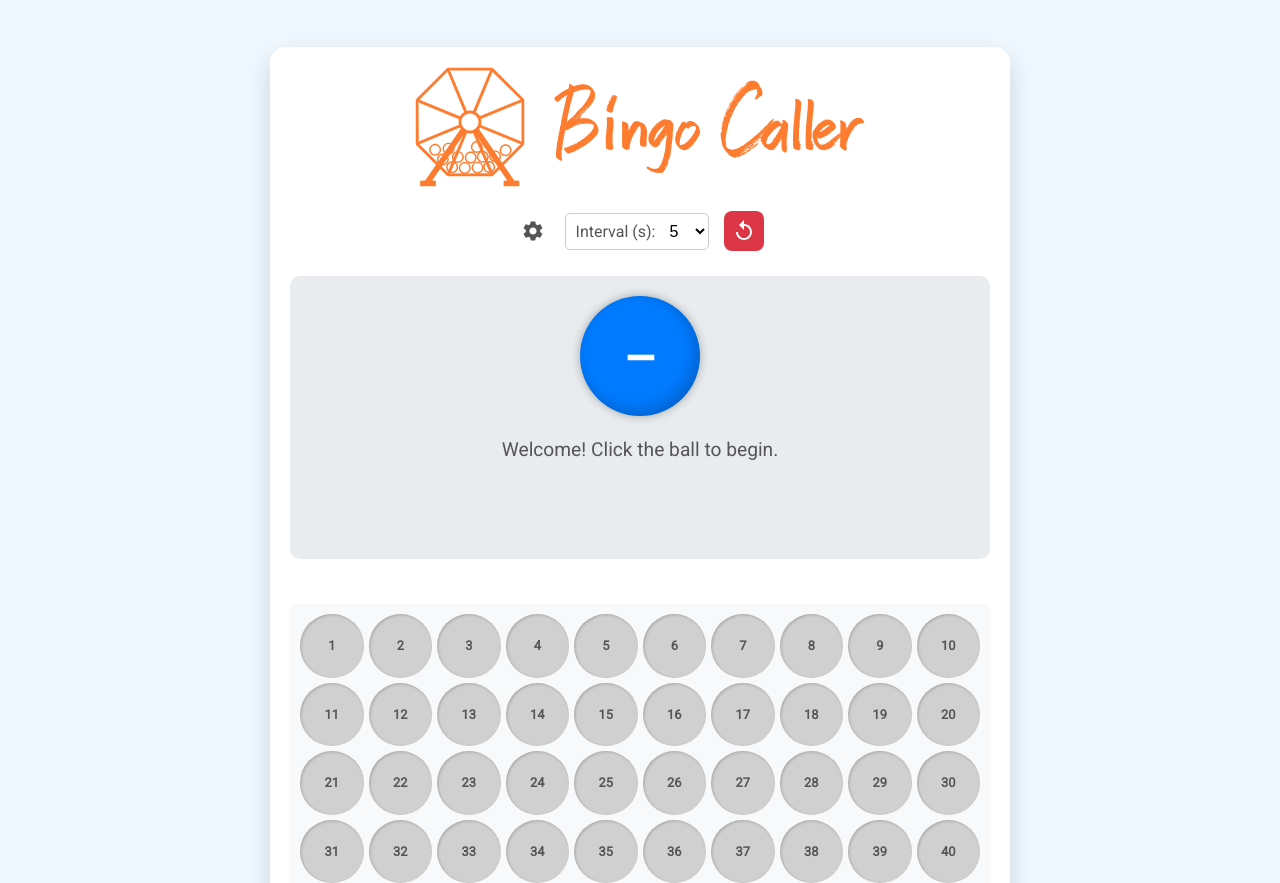
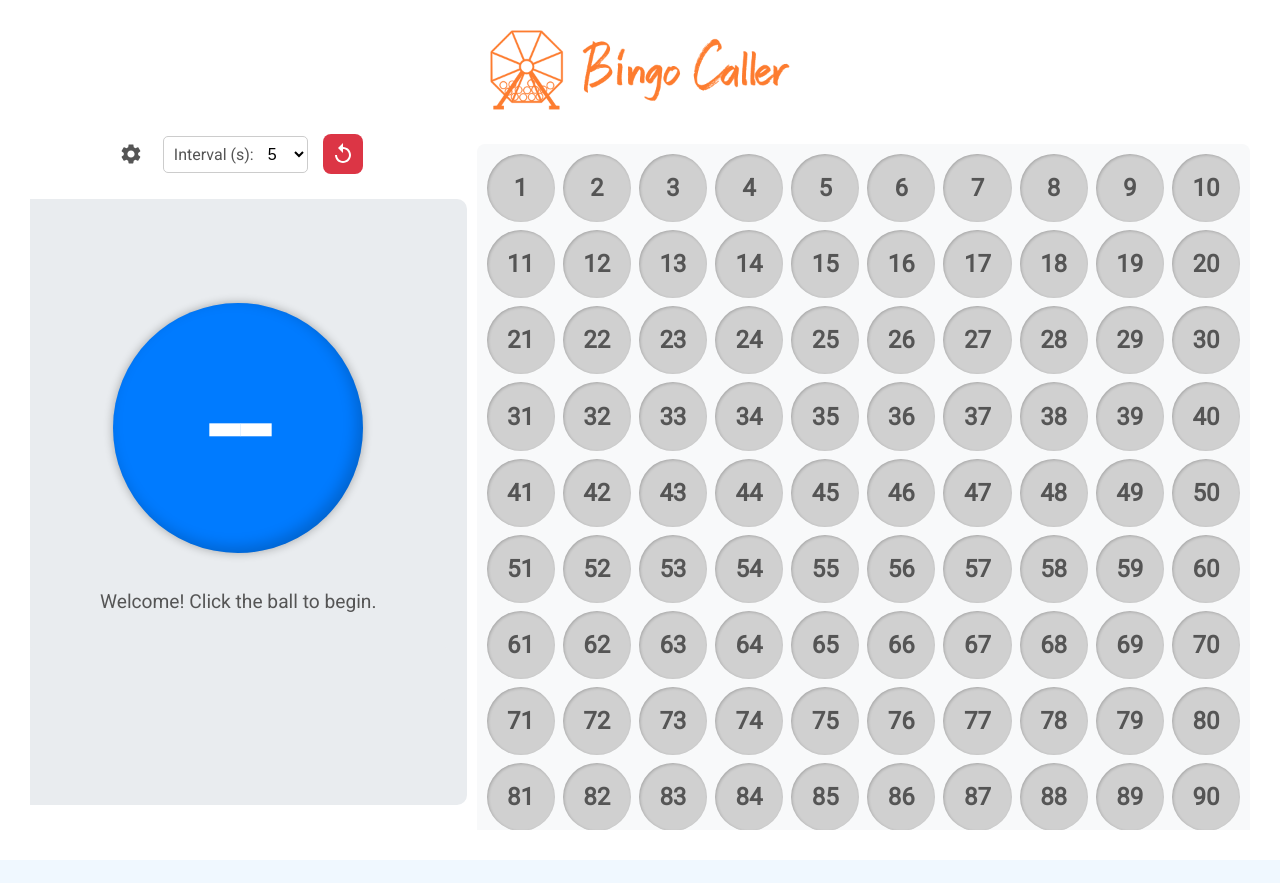
Before and after one commit to mattduff36/bingo-caller, a plain HTML site: page index.html in a window 1280 px wide. Shown: the top 883 px of the page. After the commit the page ends 860 px from the top, so only its background shows below. Drawn offline with Linux system fonts and the light colour scheme.

Commit message:
feat: Add responsive two-column layout for desktop

```diff
--- a/index.html
+++ b/index.html
@@ -28,6 +28,8 @@
             <img src="/Bingo_Logo.png" alt="Bingo Caller Deluxe Logo" id="logo">
         </header>
 
+        <div class="main-content-area">
+            <div class="left-panel">
                 <div class="controls">
                     <button id="settingsButton" class="icon-button" aria-label="Open Settings">
                         <svg xmlns="http://www.w3.org/2000/svg" viewBox="0 0 24 24" fill="currentColor" width="24" height="24">
@@ -62,9 +64,13 @@
                         <!-- Nickname explanation will appear here -->
                     </div>
                 </div>
+            </div>
 
+            <div class="right-panel">
                 <div id="bingoBoardContainer" class="bingo-board-container" tabindex="0" role="button" aria-label="Expand Bingo Board">
                     <!-- 90 balls will be dynamically inserted here by JavaScript -->
+                </div>
+            </div>
         </div>
     </div>
 
--- a/style.css
+++ b/style.css
@@ -592,3 +592,81 @@ button.settings-button:hover {
     padding: 8px 5px; /* Adjust padding */
     font-size: 1em;
 }
+
+/* =============================== */
+/* == Desktop Layout (Big Screen) == */
+/* =============================== */
+@media (min-width: 1024px) {
+    body {
+        padding: 0;
+        /* Center the app vertically and horizontally for a clean look */
+        justify-content: center;
+        align-items: center;
+    }
+
+    .bingo-caller-app {
+        height: 100vh;
+        width: 100vw;
+        max-width: none;
+        margin-top: 0;
+        padding: 30px;
+        border-radius: 0;
+        display: flex; /* Ensure it's a flex container for children */
+        flex-direction: column; /* Stack header and main content */
+    }
+
+    .bingo-caller-app header {
+        flex-shrink: 0; /* Prevent header from shrinking */
+    }
+
+    #logo {
+        max-height: 80px; /* Control logo height on desktop */
+        margin-bottom: 20px;
+    }
+
+    .main-content-area {
+        display: flex;
+        flex-grow: 1; /* Allow this area to fill the remaining space */
+        gap: 30px;
+        height: 100%; /* Ensure it fills the parent's height */
+        overflow: hidden; /* Prevent internal scrolling issues */
+    }
+
+    .left-panel {
+        width: 35%;
+        display: flex;
+        flex-direction: column;
+        justify-content: center; /* Center the calling section vertically */
+        align-items: center;
+    }
+
+    .right-panel {
+        width: 65%;
+        display: flex; /* Use flex to control the board */
+        align-items: center;
+        justify-content: center;
+    }
+
+    .called-ball-display {
+        flex-grow: 1; /* Allow it to take up space */
+        display: flex;
+        flex-direction: column;
+        justify-content: center; /* Center the main ball */
+        width: 100%;
+    }
+
+    .ball { /* Main display ball */
+        width: 250px; /* Much larger ball for desktop */
+        height: 250px;
+        font-size: 7em;
+    }
+
+    #bingoBoardContainer {
+        height: 100%; /* Make board container fill the panel */
+        gap: 8px;
+    }
+
+    .board-ball {
+        font-size: 1.5em; /* Larger numbers on the board */
+    }
+}
```
Lines whose indentation alone changed are shown as unchanged.
